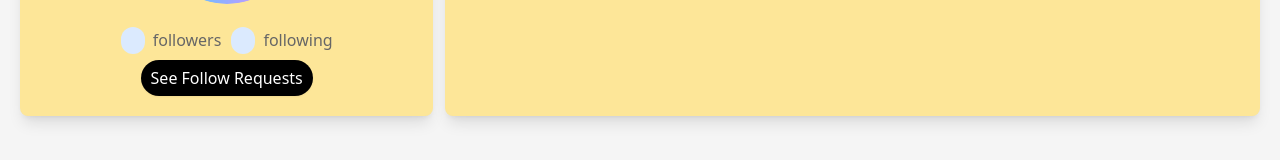
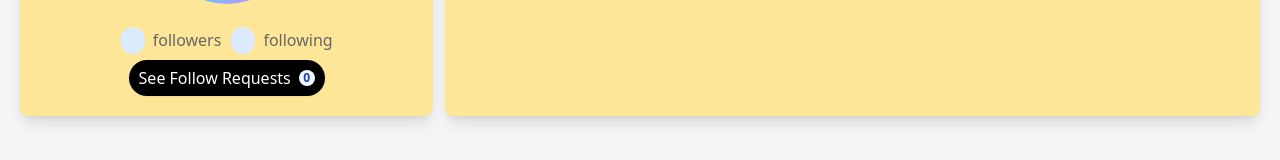
Before and after one commit to CS-407/Investogram-Frontend, a Next.js app: page /profile in a window 1280 px wide. Shown: the part 253-413 px from the top of the page. Built offline with nearby package versions, Linux system fonts and the light colour scheme; no server answers.

Commit message:
styling to follow requests button

```diff
--- a/src/app/profile/page.tsx
+++ b/src/app/profile/page.tsx
@@ -11,6 +11,7 @@ import RecentTradesSection from "../../components/profile/recentTradesSection";
 import LossGainSection from "@/components/profile/lossGainSection";
 import StocksOwned from "@/components/profile/stocksOwned";
 import DeleteButton from "@/components/profile/deleteButton";
+import FollowRequests from "@/components/profile/followRequests";
 
 export default function profile() {
 	const { user } = useContext(AuthContext);
@@ -119,11 +120,11 @@ export default function profile() {
 									href={"/profile/requests"}
 									style={{ textDecoration: "none" }}
 								>
-									See Follow Requests{" "}
-									{user?.requests &&
-										user?.requests?.length > 0 &&
-										`(${user?.requests.length})`}
+									See Follow Requests
 								</Link>
+								<span className="inline-flex items-center justify-center w-4 h-4 ml-2 text-xs font-semibold text-blue-800 bg-blue-50 rounded-full">
+								{FollowRequests.length}
+  								</span>
 							</button>
 						</div>
 					</div>
```
